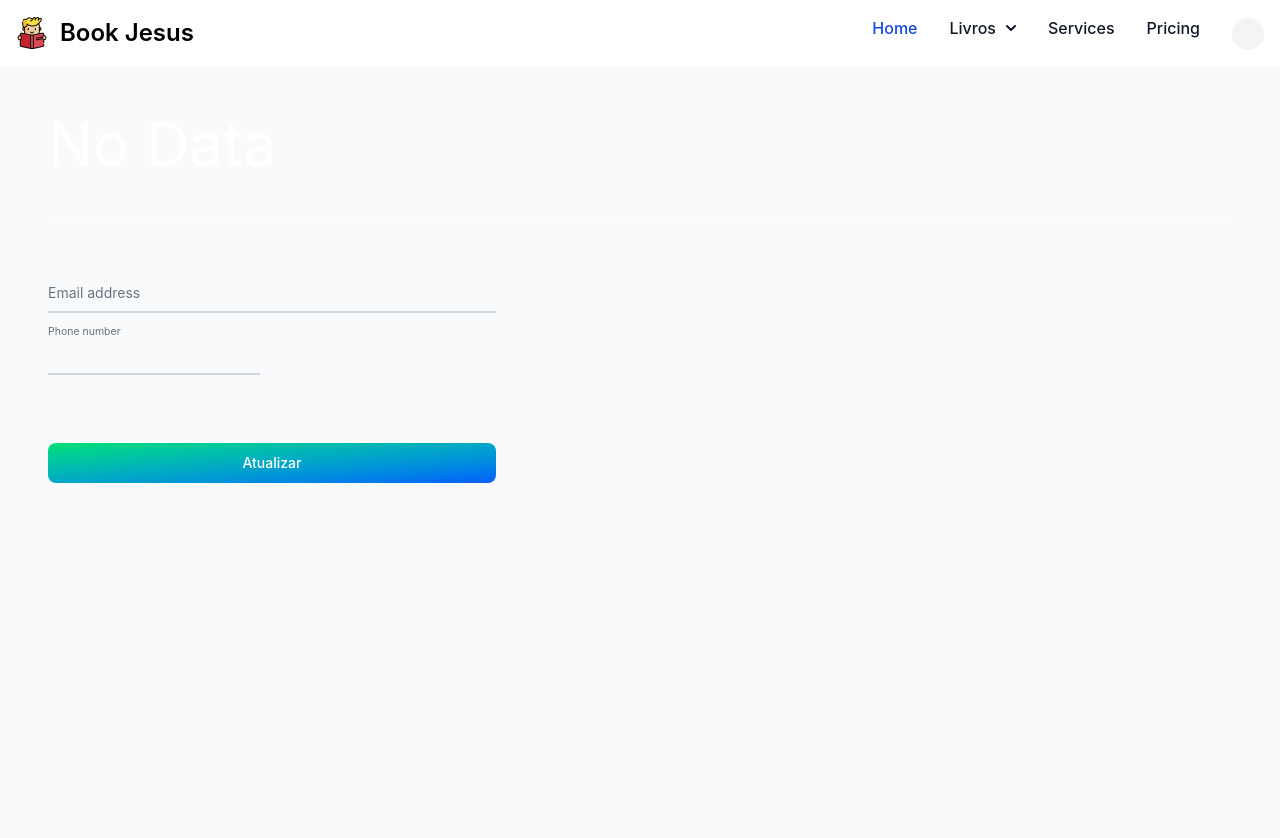
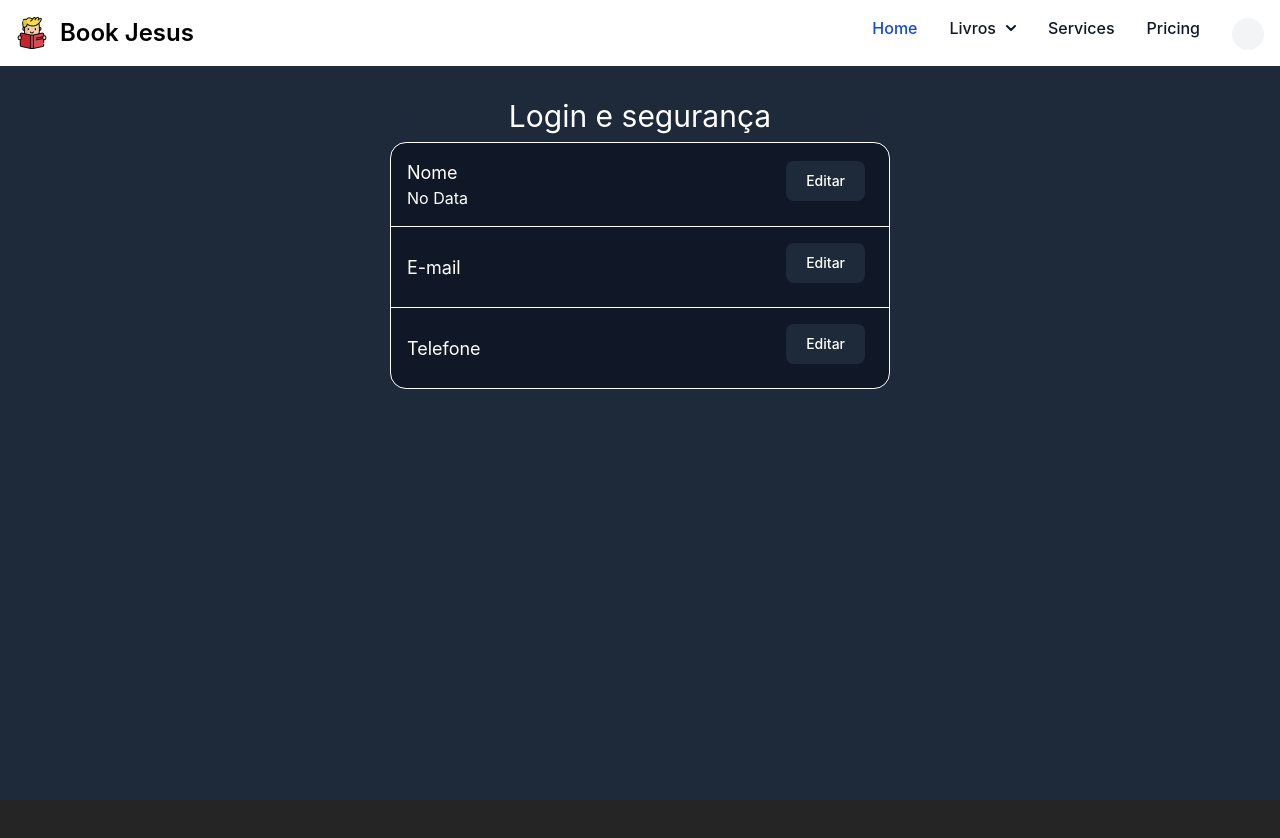
Before and after one commit to TempJunior/book-jesus-aplicattion, a Vue app: page /account in a window 1280 px wide. Shown: the top 838 px of the page. After the commit the page ends 800 px from the top, so only its background shows below. Built offline with nearby package versions, Linux system fonts and the light colour scheme.

Commit message:
Refatorando pagina da conta do usuario

```diff
--- /dev/null
+++ b/src/components/EditButton.vue
@@ -0,0 +1,20 @@
+<script setup lang="ts">
+export interface Props {
+  label: string
+}
+
+const props = withDefaults(defineProps<Props>(), {
+  label: '',
+})
+</script>
+
+<template>
+  <button
+    type="button"
+    class="text-white cursor-pointer bg-gray-800 hover:bg-gray-900 focus:outline-none focus:ring-4 focus:ring-gray-300 font-medium rounded-lg text-sm px-5 py-2.5 me-2 mb-2 dark:bg-gray-800 dark:hover:bg-gray-700 dark:focus:ring-gray-700 dark:border-gray-700"
+  >
+    {{ props.label }}
+  </button>
+</template>
+
+<style scoped></style>
--- a/src/components/UpdatingForms.vue
+++ b/src/components/UpdatingForms.vue
@@ -1,47 +1,70 @@
 <script setup lang="ts">
-
-import ButtonComponent from '@/components/ButtonComponent.vue'
 import { useAxiosStore } from '@/stores/axiosStore.ts'
 import { ref } from 'vue'
+import ButtonComponent from '@/components/ButtonComponent.vue'
+import EditButton from '@/components/EditButton.vue'
 
-const store = useAxiosStore();
-const user = store.userData;
+export interface Props {
+  userName: string
+}
 
-const userEmail  = ref('' as string);
-const userTel  = ref('' as string);
+const props = withDefaults(defineProps<Props>(), {
+  userName: '',
+})
 
-if (user){
-  userEmail.value = user.email;
-  userTel.value = user.telefone;
-}else {
-  userEmail.value = ' ';
-  userTel.value = ' ';
+const store = useAxiosStore()
+const user = store.userData
+
+const userEmail = ref('' as string)
+const userTel = ref('' as string)
+
+if (user) {
+  userEmail.value = user.email
+  userTel.value = user.telefone
+} else {
+  userEmail.value = ' '
+  userTel.value = ' '
 }
 </script>
 
 <template>
-
-  <form class="max-w-md">
-    <div class="relative z-0 w-full mb-5 group">
-      <input type="email" name="floating_email" id="floating_email" class="block py-2.5 px-0 w-full text-sm text-gray-900 bg-transparent border-0 border-b-2 border-gray-300 appearance-none dark:text-white dark:border-gray-600 dark:focus:border-blue-500 focus:outline-none focus:ring-0 focus:border-blue-600 peer" placeholder=" " :value="userEmail"/>
-      <label for="floating_email" class="peer-focus:font-medium absolute text-sm text-gray-500 dark:text-gray-400 duration-300 transform -translate-y-6 scale-75 top-3 -z-10 origin-[0] peer-focus:start-0 rtl:peer-focus:translate-x-1/4 rtl:peer-focus:left-auto peer-focus:text-blue-600 peer-focus:dark:text-blue-500 peer-placeholder-shown:scale-100 peer-placeholder-shown:translate-y-0 peer-focus:scale-75 peer-focus:-translate-y-6">Email address</label>
+  <section class="flex flex-col items-center justify-center">
+    <div class="mt-8">
+      <h1 class="text-3xl text-white">Login e segurança</h1>
     </div>
 
-    <div class="grid md:grid-cols-2 md:gap-6">
-      <div class="relative z-0 w-full mb-5 group">
-        <input type="tel" pattern="[0-9]{3}-[0-9]{3}-[0-9]{4}" name="floating_phone" id="floating_phone" class="block py-2.5 px-0 w-full text-sm text-gray-900 bg-transparent border-0 border-b-2 border-gray-300 appearance-none dark:text-white dark:border-gray-600 dark:focus:border-blue-500 focus:outline-none focus:ring-0 focus:border-blue-600 peer" placeholder=" " :value="userTel"/>
-        <label for="floating_phone" class="peer-focus:font-medium absolute text-sm text-gray-500 dark:text-gray-400 duration-300 transform -translate-y-6 scale-75 top-3 -z-10 origin-[0] peer-focus:start-0 rtl:peer-focus:translate-x-1/4 peer-focus:text-blue-600 peer-focus:dark:text-blue-500 peer-placeholder-shown:scale-100 peer-placeholder-shown:translate-y-0 peer-focus:scale-75 peer-focus:-translate-y-6">Phone number</label>
+    <div class="flex flex-col w-[500px] rounded-2xl border border-white outline-none bg-gray-900 mt-2">
+      <div class="border-b rounded-t-2xl p-4 flex justify-between items-center text-white">
+        <div class="flex flex-col">
+          <h1 class="text-[18px]">Nome</h1>
+          <span>{{ props.userName }}</span>
+        </div>
+        <EditButton
+        label="Editar"
+        />
+      </div>
+
+      <div class="border-b rounded-t-2xl p-4 flex justify-between items-center text-white">
+        <div class="flex flex-col">
+          <h1 class="text-[18px]">E-mail</h1>
+          <span>{{ userEmail }}</span>
+        </div>
+        <EditButton
+          label="Editar"
+        />
+      </div>
+
+      <div class="rounded-t-2xl p-4 flex justify-between items-center text-white">
+        <div class="flex flex-col">
+          <h1 class="text-[18px]">Telefone</h1>
+          <span>{{ userTel }}</span>
+        </div>
+        <EditButton
+          label="Editar"
+        />
       </div>
     </div>
-    <ButtonComponent
-      class="mt-12"
-    label="Atualizar"
-    />
-
-  </form>
-
+  </section>
 </template>
 
-<style scoped>
-
-</style>
+<style scoped></style>
--- a/src/views/UserAccountView.vue
+++ b/src/views/UserAccountView.vue
@@ -1,39 +1,28 @@
 <script setup lang="ts">
-
 import NavBarComponent from '@/components/NavBarComponent.vue'
 import UpdatingForms from '@/components/UpdatingForms.vue'
 import { useAxiosStore } from '@/stores/axiosStore.ts'
 import { ref } from 'vue'
 
-const store = useAxiosStore();
-const user = store.userData;
+const store = useAxiosStore()
+const user = store.userData
 
-const userName  = ref('' as string);
+const userName = ref('' as string)
 
-if (user){
-  userName.value = user.nome;
-}else {
-  userName.value = 'No Data';
+if (user) {
+  userName.value = user.nome
+} else {
+  userName.value = 'No Data'
 }
-
 </script>
 
 <template>
-<div class="bg-gray-50 dark:bg-gray-800 h-full">
-  <NavBarComponent/>
-
-  <section class="flex flex-col p-12 items-start gap-12 h-screen">
-    <div>
-      <h1 class="text-6xl text-white">{{ userName }}</h1>
-    </div>
-    <hr class="w-full border-white">
-
-    <UpdatingForms/>
-  </section>
-
-</div>
+  <div class="bg-gray-800 h-screen">
+    <NavBarComponent />
+    <UpdatingForms
+    :userName="userName"
+    />
+  </div>
 </template>
 
-<style scoped>
-
-</style>
+<style scoped></style>
```
